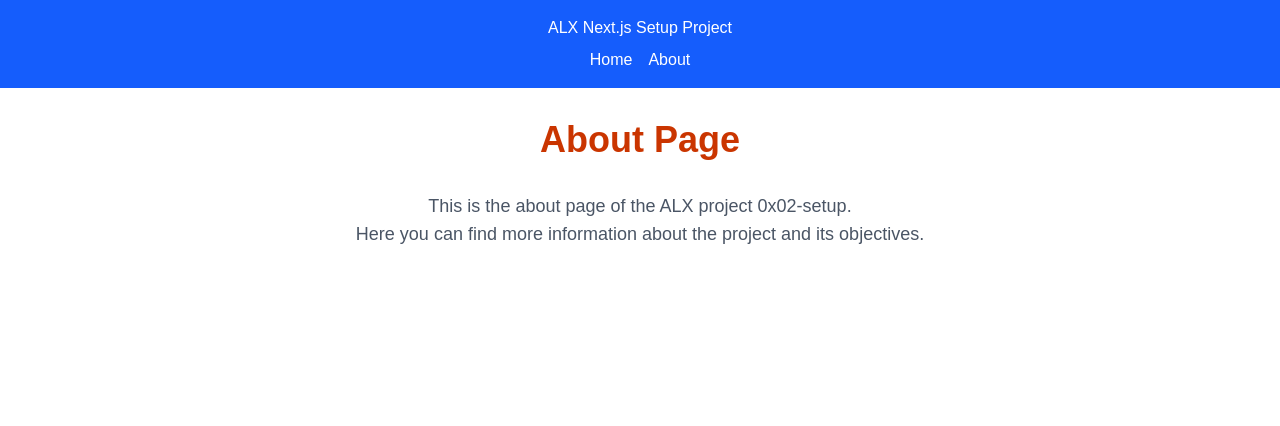
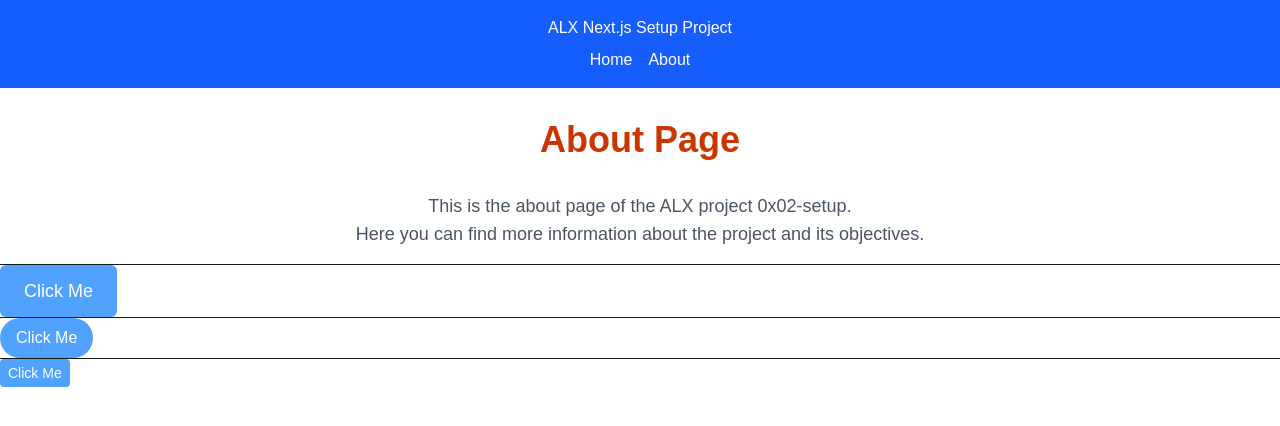
Before and after one commit to Ghost-610/alx-project-0x02-setup, a Next.js app in the folder alx-project-0x02/: page /about in a window 1280 px wide. Shown: the top 426 px of the page. Built offline with nearby package versions, Linux system fonts and the light colour scheme.

Commit message:
buttons done and displayed

```diff
--- /dev/null
+++ b/alx-project-0x02/components/common/button.tsx
@@ -0,0 +1,19 @@
+import { ButtonProps } from "@/interfaces";
+
+const Button: React.FC<ButtonProps> = ({ size, shape, children, onClick }) => {
+  const sizeClasses = {
+    small: "px-2 py-1 text-sm",
+    medium: "px-4 py-2 text-base",
+    large: "px-6 py-3 text-lg",
+  };
+
+  const className = `bg-blue-400 text-white ${sizeClasses[size]} ${shape} hover:bg-blue-700 transition`;
+
+  return (
+    <button className={className} onClick={onClick} type="button">
+      {children}
+    </button>
+  );
+};
+
+export default Button;
--- a/alx-project-0x02/interfaces/index.ts
+++ b/alx-project-0x02/interfaces/index.ts
@@ -8,7 +8,7 @@ export interface HomeProps {
   description: string;
 }
 
-export interface AboutPageProps {
+export interface AboutProps {
   teamMembers: string[];
   missionStatement: string;
 }
@@ -36,3 +36,10 @@ export interface PostData {
   content: string;
 
 }
+
+export interface ButtonProps {
+  size: 'small' | 'medium' | 'large';
+  shape: 'rounded-sm' | 'rounded-md' | 'rounded-full';
+  children: React.ReactNode;
+  onClick?: () => void;
+}
--- a/alx-project-0x02/pages/about.tsx
+++ b/alx-project-0x02/pages/about.tsx
@@ -1,9 +1,12 @@
-import Header from '../components/layout/Header';
+// import { AboutProps } from "@/interfaces";
+import Button from "@/components/common/button";
+import Header from "../components/layout/Header";
 
-export default function AboutPage() {
+
+const About: React.FC = () => {
   return (
     <div>
-           <Header />
+      <Header />
       <h1 className="text-center text-4xl font-bold text-orange-700 my-8">
         About Page
       </h1>
@@ -12,6 +15,32 @@ export default function AboutPage() {
         <br />
         Here you can find more information about the project and its objectives.
       </p>
+      <hr />
+      <Button
+        size="large"
+        shape="rounded-md"
+        onClick={() => alert("Button clicked!")}
+      >
+        Click Me
+      </Button>
+      <hr />
+
+        <Button
+        size="medium"
+        shape="rounded-full"
+        onClick={() => alert("Button clicked!")}
+      >
+        Click Me
+      </Button>
+      <hr />
+        <Button
+        size="small"
+        shape="rounded-sm"
+        onClick={() => alert("Button clicked!")}
+      >
+        Click Me
+      </Button>
     </div>
   );
-}
+};
+export default About;
--- a/alx-project-0x02/pages/home.tsx
+++ b/alx-project-0x02/pages/home.tsx
@@ -2,6 +2,7 @@ import React, { useState } from 'react';
 import Header from "../components/layout/Header";
 import Card from "@/components/common/Card";
 import PostModal from '@/components/common/PostModal'; // ✅ Already imported
+import Link from 'next/link';
 
 // ✅ Define the card structure
 interface CardData {
@@ -34,15 +35,7 @@ const Home: React.FC = () => {
         The project is designed to help you set up your development environment.
       </p>
       <hr />
-      {/* ✅ Use static path from public/ */}
-      <img
-        src="/assets/images/house.png"
-        alt="Home Image"
-        className="mx-auto my-4"
-      />
-      <p className="text-center text-md text-gray-500">
-        Explore the project and learn more about its objectives.
-      </p>
+
 
       <br />
 
@@ -87,13 +80,12 @@ const Home: React.FC = () => {
         onClose={() => setIsModalOpen(false)}
         onSubmit={handleAddCard}
       />
-
       <div className="text-center mt-8">
-        <a href="/about" className="text-blue-500 hover:underline">
+        <Link href="/about" className="text-blue-500 hover:underline">
           Learn more about this project
-        </a>
+        </Link>
       </div>
-    </div>
+      </div>
   );
 };
 
```
